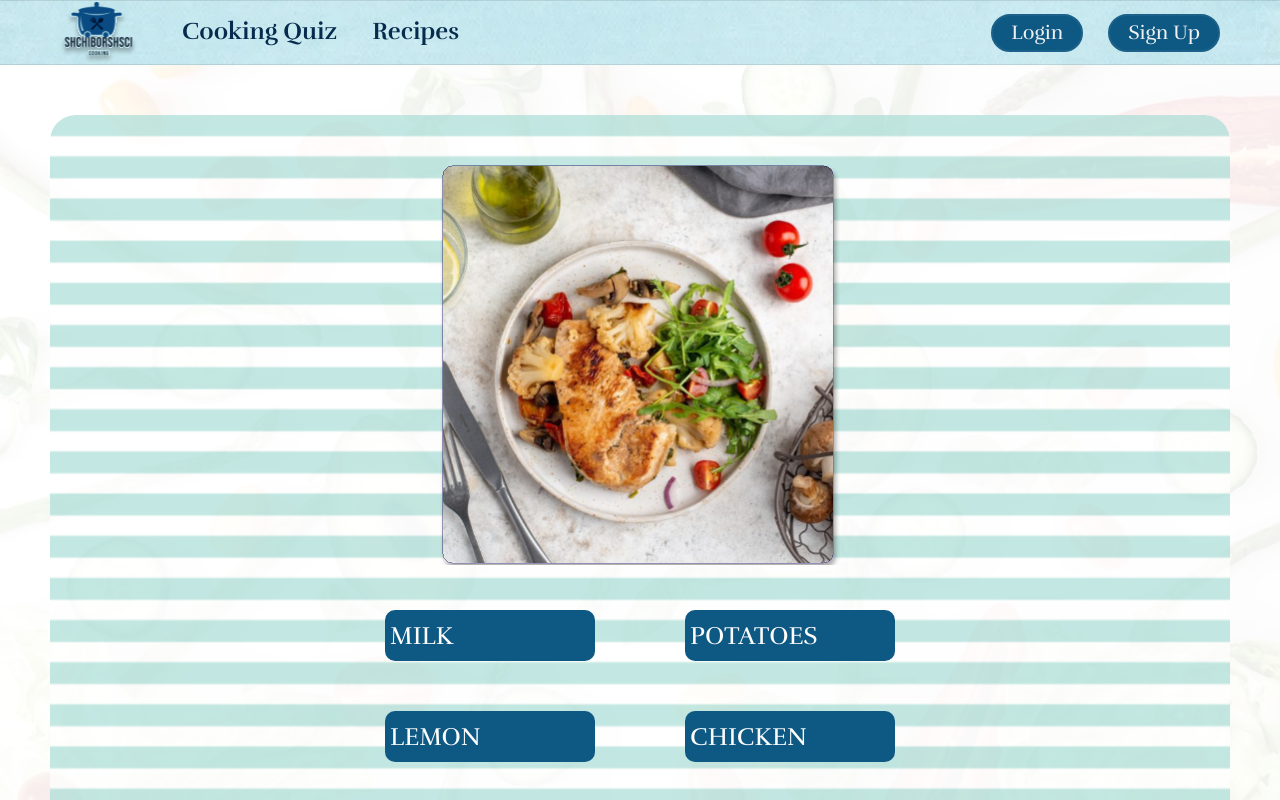
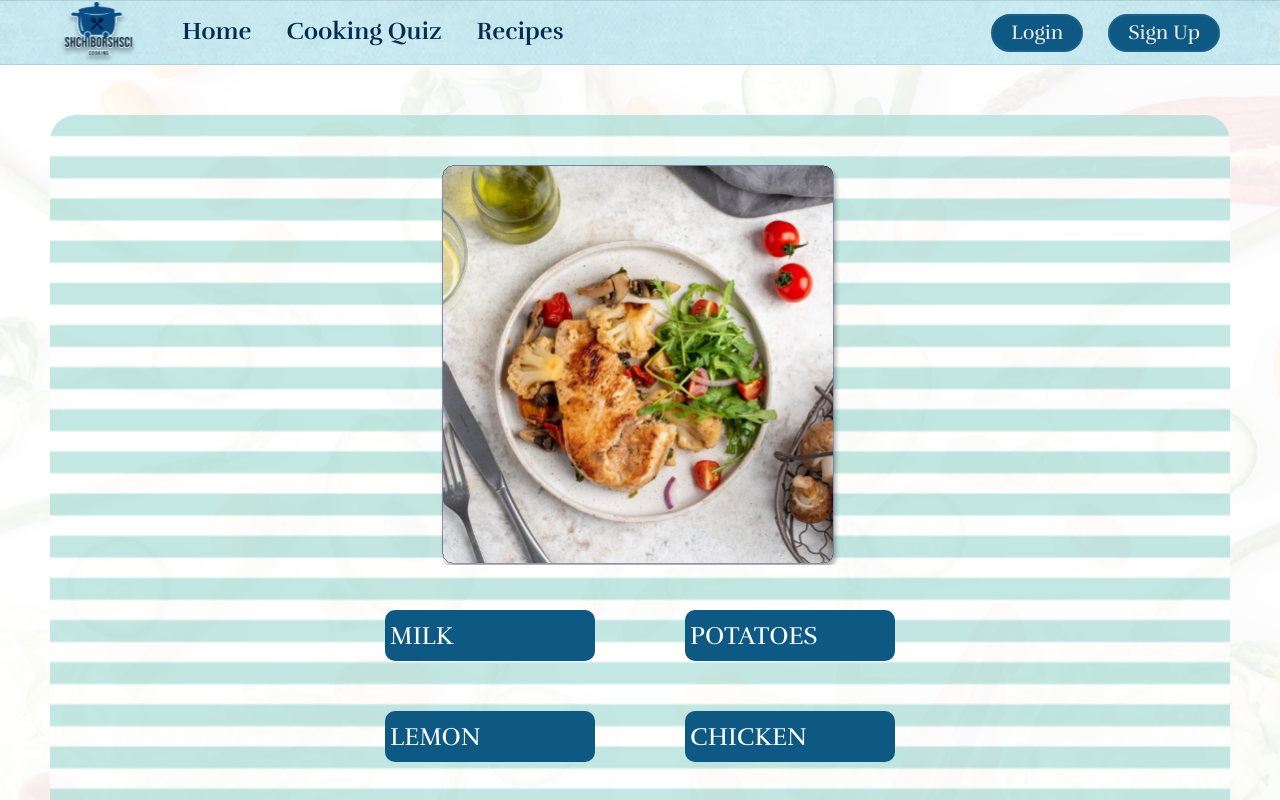
Before and after one commit to evgeniydolgov/RS-Clone, a React (Create React App) app: page /recipe in a window 1280 px wide. Shown: the top 800 px of the page. Built offline with nearby package versions, Linux system fonts and the light colour scheme; a web font is replaced by a local one.

Commit message:
feat: add home link in main page

```diff
--- a/src/components/Header/Header.tsx
+++ b/src/components/Header/Header.tsx
@@ -8,7 +8,8 @@ export const Header = () => (
       <div className="header-logo" />
       <nav>
         <ul className="header-list">
-          <li><Link className="header-link" to="/#">Cooking Quiz</Link></li>
+          <li><Link className="header-link" to="/">Home</Link></li>
+          <li><a className="header-link" href="/#">Cooking Quiz</a></li>
           <li><Link className="header-link" to="recipe">Recipes</Link></li>
         </ul>
       </nav>
```
